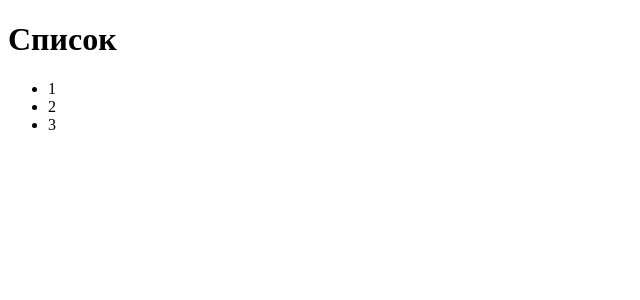
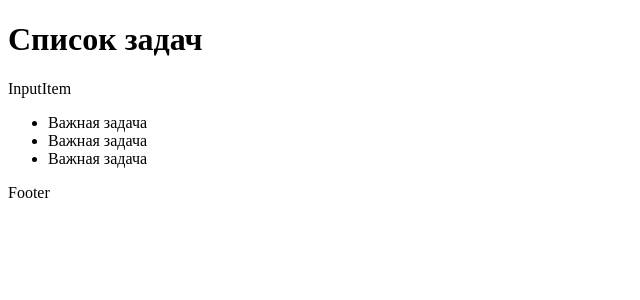
Before and after one commit to WebHeroSchool/SerToDo, a React (Create React App) app in the folder todo/: page / in a window 1280 px wide. Shown: the top 300 px of the page, without its empty margins (0-640 px from the left). Built offline with nearby package versions, Linux system fonts and the light colour scheme.

Commit message:
Созданы необходимые компоненты

```diff
--- a/todo/src/App.js
+++ /dev/null
@@ -1,15 +0,0 @@
-import React from 'react';
-
-const ItemList = () => (<ul>
-  <li>1</li>
-  <li>2</li>
-  <li>3</li>
-</ul>);
-
-const App = () => (<div>
-  <h1>Список</h1>
-  <ItemList />
-</div>
-);
-
-export default App;
--- /dev/null
+++ b/todo/src/components/App/App.js
@@ -0,0 +1,20 @@
+import React from 'react'
+import InputItem from '../InputItem/InputItem';
+import ItemList from '../ItemList/ItemList';
+import Item from "../Item/Items";
+import Footer from '../Footer/Footer';
+
+const App = () => (
+    <div>
+        <h1>Список задач</h1>
+        <InputItem />
+        <ItemList>
+            <Item/>
+            <Item/>
+            <Item/>
+        </ItemList>
+        <Footer />
+    </div>
+);
+
+export default App;
--- /dev/null
+++ b/todo/src/components/Footer/Footer.js
@@ -0,0 +1,7 @@
+import React from 'react';
+
+const Footer = () => (
+    <p>Footer</p>
+);
+
+export default Footer;
--- /dev/null
+++ b/todo/src/components/InputItem/InputItem.js
@@ -0,0 +1,8 @@
+import React from 'react';
+
+const InputItem = () => (
+    <p>InputItem</p>
+);
+
+
+export default InputItem;
--- /dev/null
+++ b/todo/src/components/Item/Items.js
@@ -0,0 +1,7 @@
+import React from 'react';
+
+const Item = () => (
+  <li>Важная задача</li>
+);
+
+export default Item;
--- /dev/null
+++ b/todo/src/components/ItemList/ItemList.js
@@ -0,0 +1,9 @@
+import React from 'react';
+
+const ItemList = (props) => (
+  <ul>
+      {props.children}
+  </ul>
+);
+
+export default ItemList;
--- a/todo/src/index.js
+++ b/todo/src/index.js
@@ -1,6 +1,6 @@
 import React from 'react';
 import ReactDOM from 'react-dom';
-import App from './App';
+import App from './components/App/App';
 
 ReactDOM.render(
   <App />,
```
